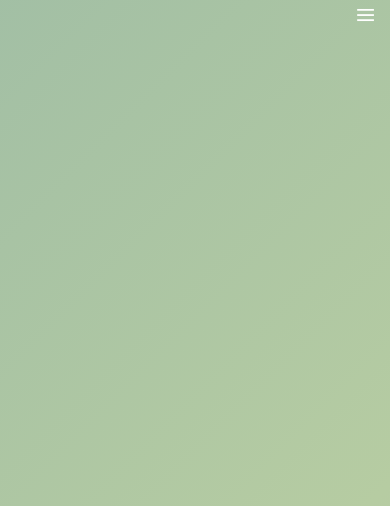
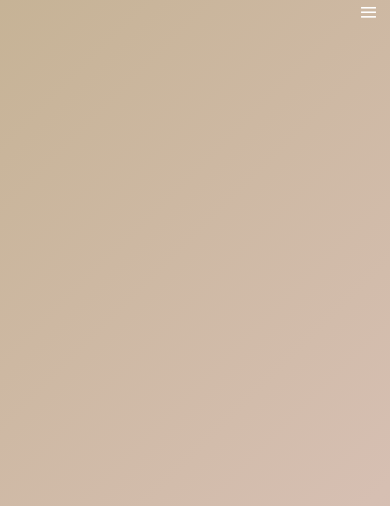
Before and after one commit to gaziraihan1/raihan-FD-dev, a plain HTML site: page skill.html in a window 390 px wide. Drawn offline with Linux system fonts and the light colour scheme; a web font is replaced by a local one.

Commit message:
navbar update

```diff
--- a/style.css
+++ b/style.css
@@ -367,7 +367,7 @@ td::before{
     margin:0;
     width:100vw;
     height:100vh;
-    background: linear-gradient(-45deg, #c29ec1, #b6cca2, #91b4a7, #849780);
+    background: linear-gradient(-45deg, #c29ec1, #d6bfb2, #b8a87d, #849780);
     background-size:400% 400%;
     animation: skill 12s ease infinite;
 }
@@ -415,8 +415,8 @@ td::before{
     /* Add this CSS to your existing stylesheet */
     .menuBtn {
         display: block;
-        height: 40px;
-        font-size: 36px;
+        height: 38px;
+        font-size: 32px;
         color: white;
         cursor: pointer;
         margin-right: 0.4em;
```
